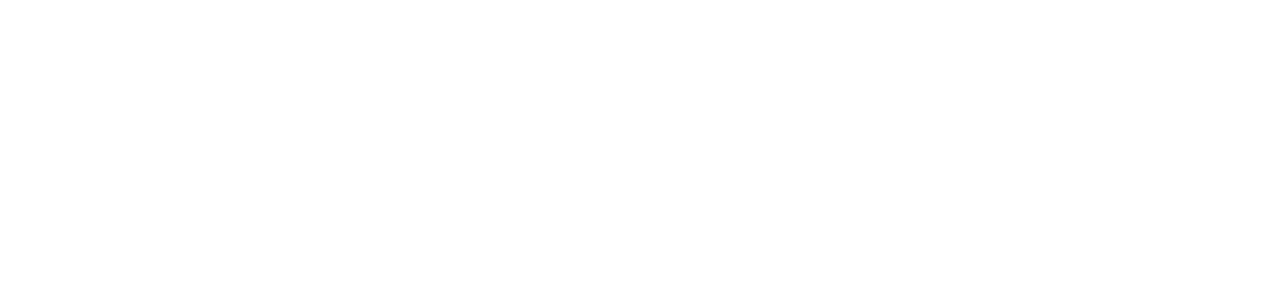
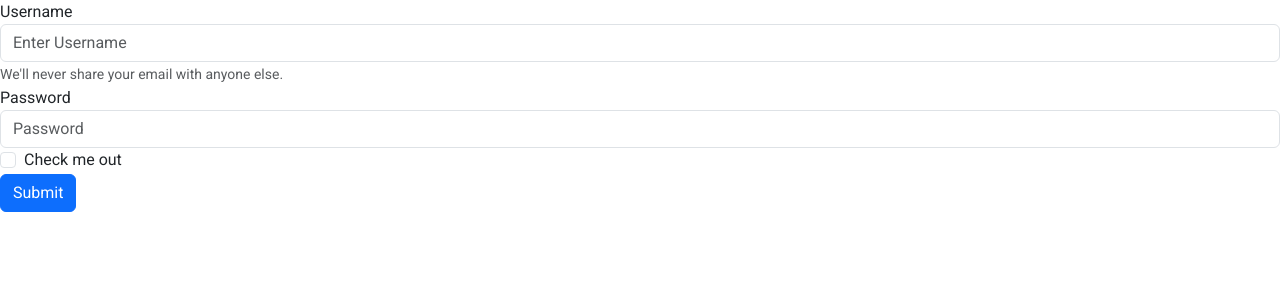
Before and after one commit to hexaviate/safaness-react, a React (Vite) app: page /login in a window 1280 px wide. Before the commit this address had no page. Shown: the top 300 px of the page. Built offline with nearby package versions, Linux system fonts and the light colour scheme.

Commit message:
membuat auth tapi belum bersama template nya

```diff
--- a/src/App.jsx
+++ b/src/App.jsx
@@ -5,6 +5,7 @@
 // import Navigation from './layout/Navigation'
 import ProductList from './components/ProductList'
 import ProductDetail from './components/ProductDetail'
+import AuthUser from './components/AuthUser'
 import { BrowserRouter as Router, Routes, Route } from 'react-router-dom'
 
 function App() {
@@ -12,6 +13,7 @@
     <Router>
       <Routes>
         <Route path="/" element={<ProductList/>}></Route>
+        <Route path="/login" element={<AuthUser/>}></Route>
         <Route path="/detail/:id" element={<ProductDetail/>}></Route>
       </Routes>
     </Router>
--- /dev/null
+++ b/src/components/AuthUser.jsx
@@ -0,0 +1,94 @@
+import React, { useState, useEffect } from "react";
+import axios from "axios";
+import { useNavigate } from "react-router-dom";
+
+export default function AuthUser() {
+  const [username, setUsername] = useState("");
+  const [password, setPassword] = useState("");
+  const navigate = useNavigate();
+
+  const handleSave = async () => {
+    try {
+      await axios.post('/buyer/login', {
+          username: username,
+          password: password
+      })
+      .then(function(response){
+          console.log(response.data.status);
+          let status = response.data.status;
+          let token = response.data.token;
+          if (status == "success"){
+            localStorage.setItem("token", token);
+            navigate("/");
+          }
+      })
+    } catch (error) {
+        if (error.code === 'ECONNABORTED') {
+            console.log('error wak');
+
+        } else {
+            console.log('ada error tapi bukan error yang itu', error.message);
+
+        }
+    }
+
+    // axios.post('/buyer/login', {
+    //     username: username,
+    //     password: password
+    // })
+    // .then(function(response){
+    //     console.log(response.status);
+
+    // })
+  };
+
+  return (
+    <>
+      <form>
+        <div className="form-group">
+          <label htmlFor="exampleInputEmail1">Username</label>
+          <input
+            type="text"
+            className="form-control"
+            id="exampleInputEmail1"
+            aria-describedby="emailHelp"
+            placeholder="Enter Username"
+            onChange={(event) => {
+              setUsername(event.target.value);
+            }}
+            value={username}
+          />
+          <small id="emailHelp" className="form-text text-muted">
+            We'll never share your email with anyone else.
+          </small>
+        </div>
+        <div className="form-group">
+          <label htmlFor="exampleInputPassword1">Password</label>
+          <input
+            type="password"
+            className="form-control"
+            id="exampleInputPassword1"
+            placeholder="Password"
+            onChange={(event) => {
+              setPassword(event.target.value);
+            }}
+            value={password}
+          />
+        </div>
+        <div className="form-group form-check">
+          <input
+            type="checkbox"
+            className="form-check-input"
+            id="exampleCheck1"
+          />
+          <label className="form-check-label" htmlFor="exampleCheck1">
+            Check me out
+          </label>
+        </div>
+        <button type="button" className="btn btn-primary" onClick={handleSave}>
+          Submit
+        </button>
+      </form>
+    </>
+  );
+}
--- a/src/components/ProductDetail.jsx
+++ b/src/components/ProductDetail.jsx
@@ -26,6 +26,10 @@
         console.error(error);
       });
   };
+
+  const handleSave = () => {
+    axios.post()
+  }
 
   return (
     <>
```
